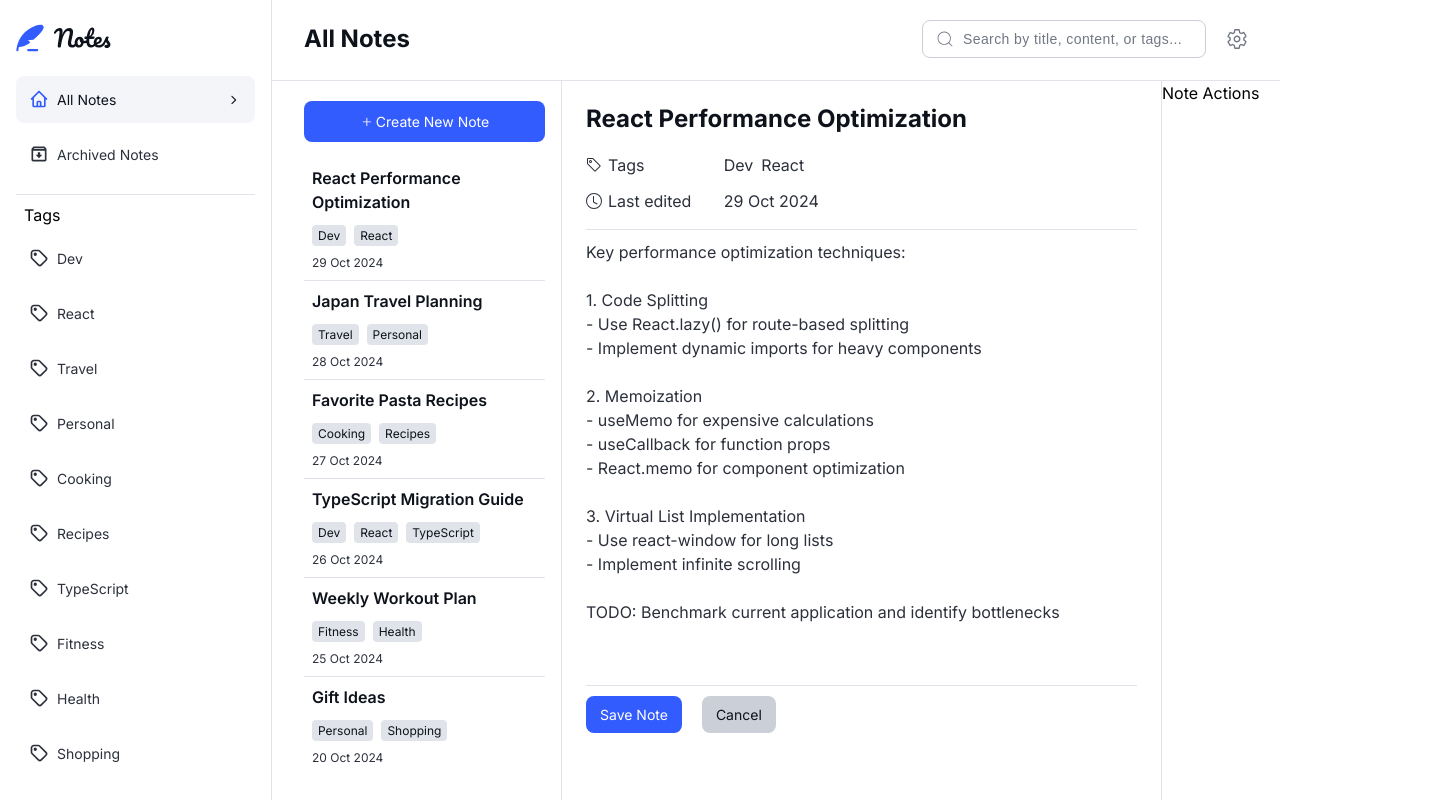
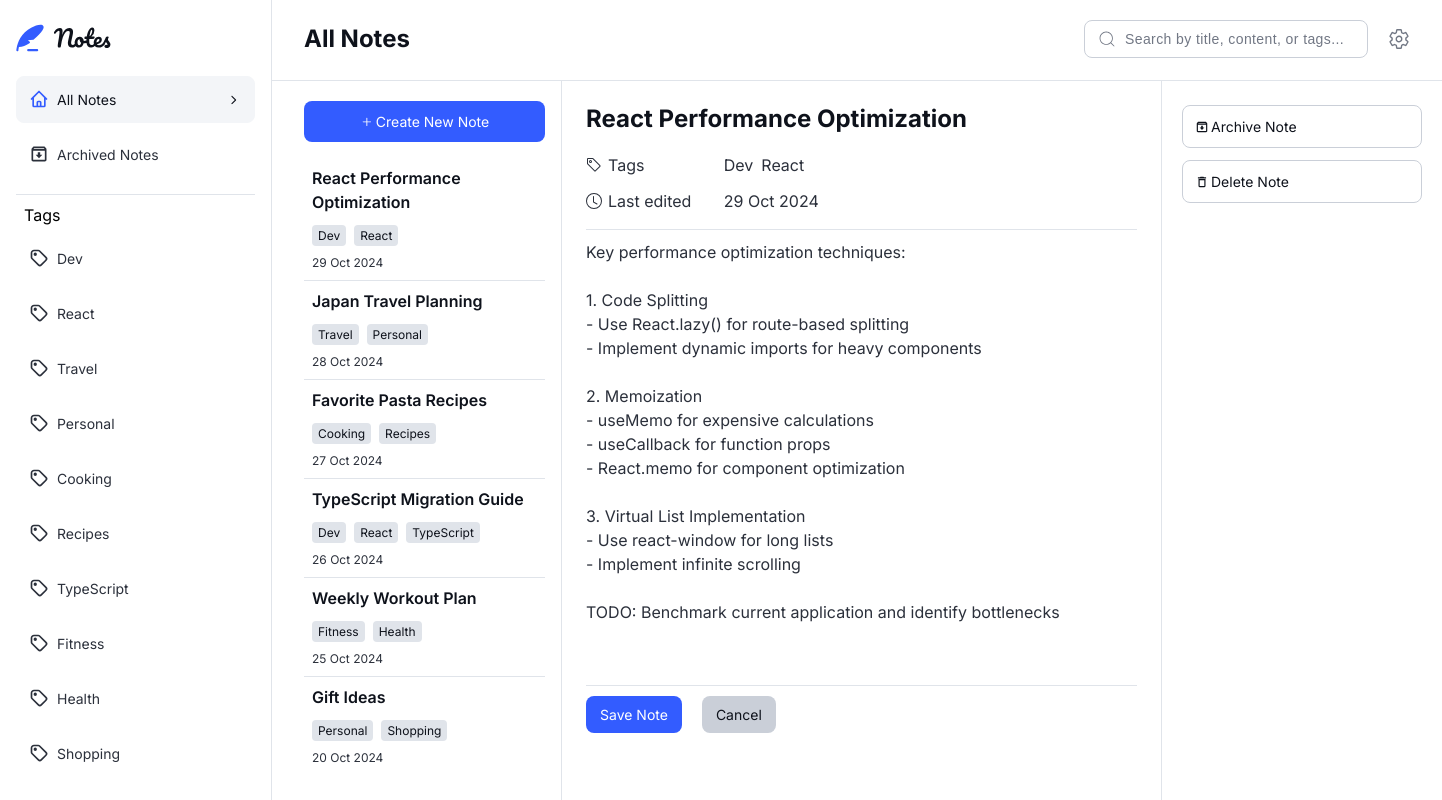
Before and after one commit to MattAKeider/take-notes, a React (Vite) app: page / in a window 1280 px wide. Shown: the whole page, 1442 px wide, since content can reach past the window. Built offline with nearby package versions, Linux system fonts and the light colour scheme.

Commit message:
added note actions

```diff
--- a/src/components/NoteActions/NoteActions.module.css
+++ b/src/components/NoteActions/NoteActions.module.css
@@ -0,0 +1,21 @@
+.wrapper {
+  display: flex;
+  flex-direction: column;
+  gap: 1.2rem;
+  padding: 2.4rem 2rem;
+}
+
+.button {
+  min-width: 24rem;
+  text-align: left;
+  padding-left: 1.2rem;
+  background-color: transparent;
+  color: light-dark(var(--color-neutral-950), var(--color-neutral-0));
+  border: light-dark(var(--color-neutral-300), var(--color-neutral-600)) 1px solid;
+}
+
+.button:active,
+.button:hover {
+  background-color: transparent;
+  border: light-dark(var(--color-neutral-600), var(--color-neutral-300)) 1px solid;
+}
--- a/src/components/NoteActions/NoteActions.tsx
+++ b/src/components/NoteActions/NoteActions.tsx
@@ -1,8 +1,17 @@
+import {
+  MdOutlineArchive as Archive,
+  MdDeleteOutline as Delete
+} from 'react-icons/md';
+
+import Button from '../../ui/Button/Button';
 import classes from './NoteActions.module.css';
 
 const NoteActions = () => {
   return (
-    <p>Note Actions</p>
+    <div className={classes.wrapper}>
+      <Button className={classes.button} Icon={Archive}>Archive Note</Button>
+      <Button className={classes.button} Icon={Delete}>Delete Note</Button>
+    </div>
   );
 };
 
```
